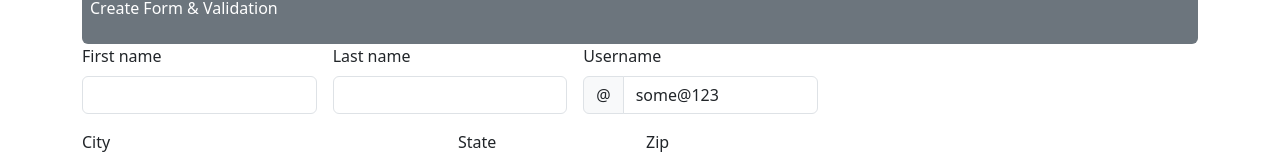
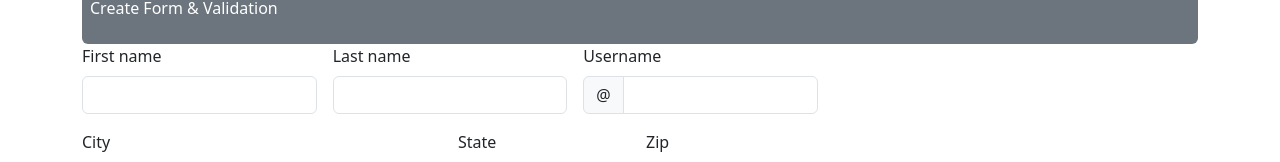
Before and after one commit to chiragrangras/angular_18, an Angular app in the folder angular_tutorial/: page /reactive-form in a window 1280 px wide. Shown: the part 156-318 px from the top of the page. Built offline with nearby package versions, Linux system fonts and the light colour scheme.

Commit message:
modified file

```diff
--- a/angular_tutorial/src/app/components/forms/reactive/reactive.component.html
+++ b/angular_tutorial/src/app/components/forms/reactive/reactive.component.html
@@ -23,13 +23,14 @@
             <div class="col-md-4">
                 <label class="form-label">Username</label>
                 <div class="input-group">
-                    <span class="input-group-text"><span>&#64;</span> </span>
-                    <input formControlName="userName" type="text" class="form-control">
+                  <span class="input-group-text"><span>&#64;</span> </span>
+                  <input
+                    type="text"
+                    name="userName"
+                    class="form-control"
+                  />
                 </div>
-                @if (studentForm.controls['userName'].touched && studentForm.controls['userName'].errors?.['email']) {
-                    <span class="text-danger"> Email Not Proper</span>
-                }
-            </div>
+              </div>
             <div class="col-md-6">
                 <label class="form-label">City</label>
                 <input type="text" formControlName="city" class="form-control">
```
